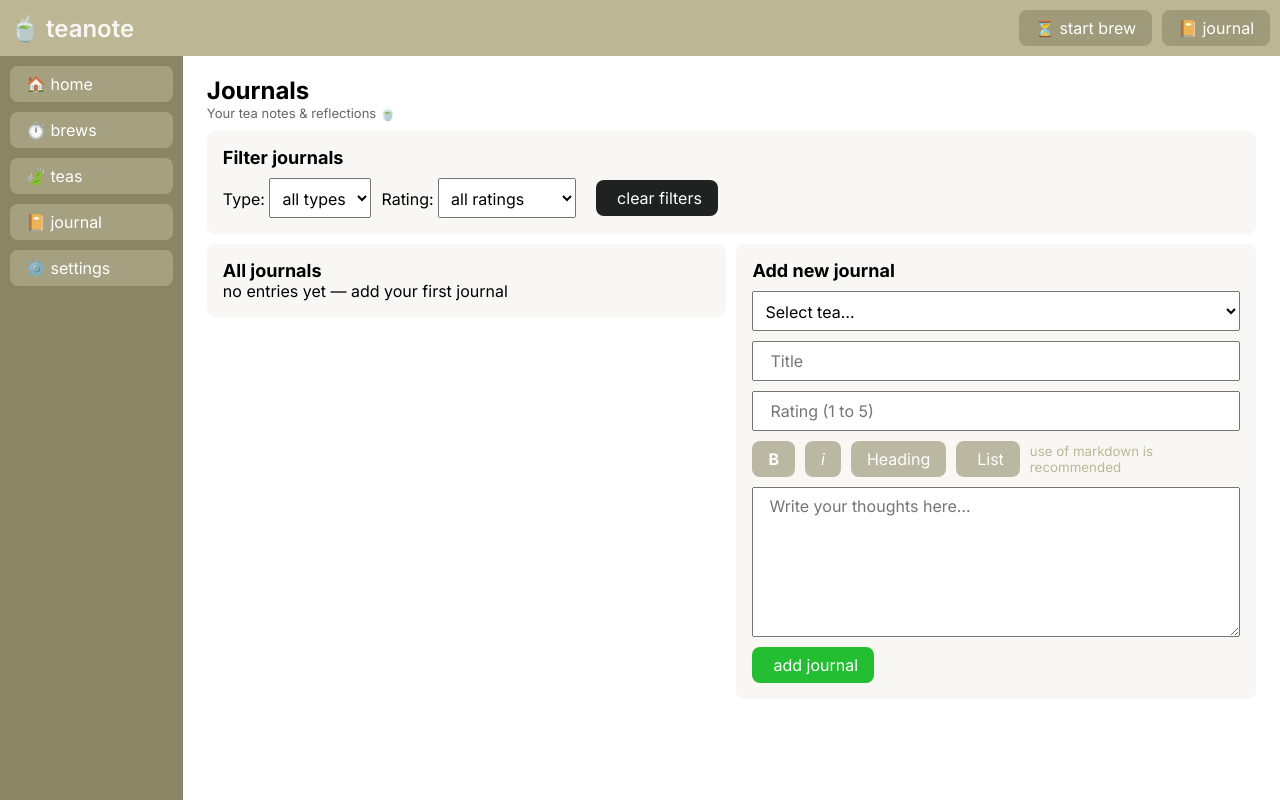
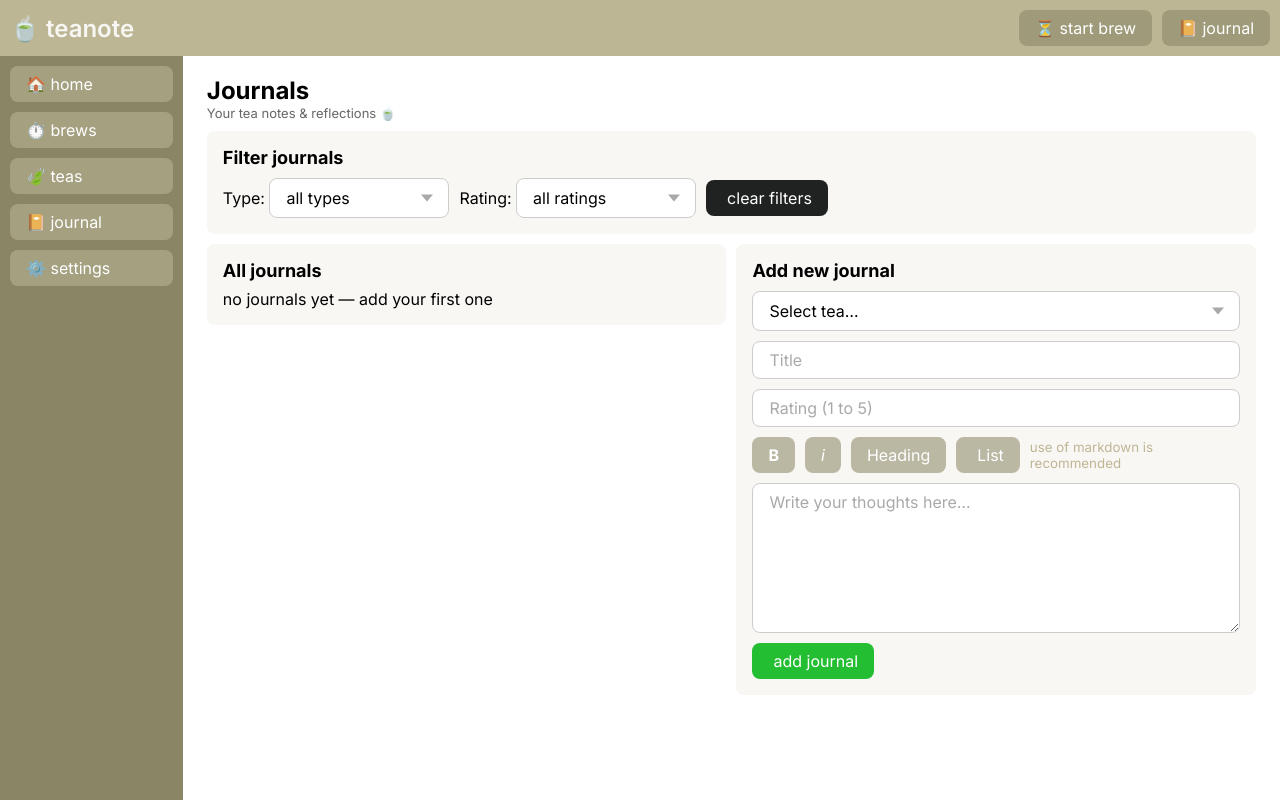
Before and after one commit to danielradosa/teanote, a React (Vite) app in the folder client/: page /journal in a window 1280 px wide. Built offline with nearby package versions, Linux system fonts and the light colour scheme; some icons are missing.

Commit message:
chore: select styled, filters for tea profiles added

```diff
--- a/client/src/pages/JournalPage.tsx
+++ b/client/src/pages/JournalPage.tsx
@@ -49,6 +49,7 @@ function JournalPage() {
                 <p className="subtitle">Your tea notes & reflections 🍵</p>
             </header>
             <div className="journal-content">
+                {/* Journal Filters */}
                 <section className="journal-filters" style={{ flex: '1 1 100%' }}>
                     <h2>Filter journals</h2>
                     <div className='filter-wrap'>
@@ -61,6 +62,7 @@ function JournalPage() {
                                     <option value={type} key={type}>{type}</option>
                                 )}
                             </select>
+                            <span className='arr-down'></span>
                         </label>
                         {/* Rating dropdown */}
                         <label>
@@ -74,9 +76,10 @@ function JournalPage() {
                                     <option value={r} key={r}>{'⭐'.repeat(r)}</option>
                                 )}
                             </select>
+                            <span className='arr-down'></span>
                         </label>
                         {/* Optional Clear button */}
-                        <button className="btn btn-dark" style={{ marginLeft: 10 }} onClick={() => { setTypeFilter(''); setRatingFilter(''); }}>
+                        <button className="btn btn-dark" onClick={() => { setTypeFilter(''); setRatingFilter(''); }}>
                             <i className="bxr bx-eraser" /> clear filters
                         </button>
                     </div>
@@ -151,7 +154,7 @@ function JournalPage() {
                             })}
                         </ul>
                     ) : (
-                        <p>no entries yet — add your first journal</p>
+                        <p style={{ marginTop: 8 }}>no journals yet — add your first one</p>
                     )}
                 </section>
 
@@ -159,16 +162,21 @@ function JournalPage() {
                 <section className="new-journal">
                     <h2>Add new journal</h2>
                     <div className="journal-form">
+                        <div style={{ position: "relative", width: '100%' }}>
                             <select
+                                id="tea-select"
                                 required
                                 value={form.teaId}
                                 onChange={e => setForm({ ...form, teaId: e.target.value })}
+                                style={{ width: "100%", minWidth: 120 }}
                             >
                                 <option value="">Select tea…</option>
                                 {teas.map(tea => (
                                     <option key={tea.id} value={tea.id}>{tea.name}</option>
                                 ))}
                             </select>
+                            <span className="arr-down"></span>
+                        </div>
                         <input type="text" placeholder="Title" value={form.title} onChange={e => setForm({ ...form, title: e.target.value })} />
                         <input
                             type="number"
--- a/client/src/pages/TeaProfilesPage.tsx
+++ b/client/src/pages/TeaProfilesPage.tsx
@@ -24,6 +24,7 @@ function TeaProfilesPage() {
     const [editingTea, setEditingTea] = useState<Tea | null>(null)
     const [showMoreFields, setShowMoreFields] = useState(false)
     const [openDetailsId, setOpenDetailsId] = useState<string | null>(null)
+    const [typeFilter, setTypeFilter] = useState<string>('');
 
     const textareaRef = useRef<HTMLTextAreaElement>(null)
     const editTextareaRef = useRef<HTMLTextAreaElement>(null)
@@ -43,6 +44,9 @@ function TeaProfilesPage() {
     const toggleDetails = (id: string) => {
         setOpenDetailsId(prev => (prev === id ? null : id))
     }
+    const filteredTeas = teas.filter(tea =>
+        !typeFilter || tea.type === typeFilter
+    );
 
     return (
         <section className="page-wrap tea-page">
@@ -51,17 +55,53 @@ function TeaProfilesPage() {
                 <p className="subtitle">All your tea profiles 🍵</p>
             </header>
             <div className="tea-content">
+                {/* Tea filters */}
+                <section className="tea-filters" style={{ flex: '1 1 100%' }}>
+                    <h2>Filter teas</h2>
+                    <div className='filter-wrap'>
+                        {/* Tea type dropdown */}
+                        <label>
+                            Type:&nbsp;
+                            <select value={typeFilter} onChange={e => setTypeFilter(e.target.value)}>
+                                <option value="">all types</option>
+                                {[...new Set(teas.map(t => t.type))].map(type =>
+                                    <option value={type} key={type}>{type}</option>
+                                )}
+                            </select>
+                            <span className='arr-down'></span>
+                        </label>
+                        {/* Optional Clear button */}
+                        <button className="btn btn-dark" onClick={() => { setTypeFilter(''); }}>
+                            <i className="bxr bx-eraser" /> clear filters
+                        </button>
+                    </div>
+                </section>
                 {/* Tea List */}
                 <section className="tea-table">
                     <h2>All teas</h2>
                     {teas.length > 0 ? (
                         <ul className="tea-list">
-                            {teas.map((tea) => (
+                            {filteredTeas.map((tea) => (
                                 <li key={tea.id} className="tea-item">
                                     <div className={`tea-details ${openDetailsId === tea.id ? 'details-open' : ''}`}>
                                         <span>
-                                            <strong>{tea.name}</strong> {tea.year} ({tea.type})
+                                            <strong>{tea.name}</strong> {tea.year}
                                             {tea.origin && <span> — {tea.origin}</span>}
+                                            <span
+                                                className={`tea-tag tea-tag-${tea.type}`}
+                                                style={{
+                                                    marginLeft: 8,
+                                                    padding: '2px 8px',
+                                                    borderRadius: 8,
+                                                    background: '#f6f6f6',
+                                                    fontSize: '13px',
+                                                    color: '#458253',
+                                                    textTransform: 'capitalize',
+                                                    display: 'inline-block'
+                                                }}
+                                            >
+                                                {tea.type}
+                                            </span>
                                         </span>
                                         {openDetailsId === tea.id && (
                                             <div className="tea-extra">
@@ -95,7 +135,7 @@ function TeaProfilesPage() {
                             ))}
                         </ul>
                     ) : (
-                        <p>no teas yet — add your first one!</p>
+                        <p style={{ marginTop: 8 }}>no teas yet — add your first one</p>
                     )}
                 </section>
 
@@ -104,6 +144,7 @@ function TeaProfilesPage() {
                     <h2>Add new tea</h2>
                     <div className="tea-form">
                         <input type="text" placeholder="Name" value={form.name} onChange={e => setForm({ ...form, name: e.target.value })} />
+                        <div style={{ position: "relative", width: '100%' }}>
                             <select value={form.type} onChange={e => setForm({ ...form, type: e.target.value as Tea['type'] })}>
                                 <option value="green">green</option>
                                 <option value="oolong">oolong</option>
@@ -113,6 +154,8 @@ function TeaProfilesPage() {
                                 <option value="puerh">puerh</option>
                                 <option value="purple">purple</option>
                             </select>
+                            <span className="arr-down"></span>
+                        </div>
                         <input type="text" placeholder="Year" value={form.year} onChange={e => setForm({ ...form, year: e.target.value })} />
 
                         <RichToolbar value={form.notes || ''} setValue={v => setForm({ ...form, notes: v })} textareaRef={textareaRef} />
--- a/client/src/styles/utility.css
+++ b/client/src/styles/utility.css
@@ -1,6 +1,12 @@
 input,
 textarea {
     padding: 8px 16px;
+    border-radius: 8px;
+    background-color: #fff;
+    -webkit-appearance: none;
+    -moz-appearance: none;
+    appearance: none;
+    border: 1px solid #ccc;
 }
 
 textarea {
@@ -8,7 +14,35 @@ textarea {
 }
 
 select {
-    padding: 8px;
+    padding: 8px 16px;
+    border-radius: 8px;
+    background-color: #fff;
+    -webkit-appearance: none;
+    -moz-appearance: none;
+    appearance: none;
+    border: 1px solid #ccc;
+    min-width: 180px;
+}
+
+label {
+    position: relative;
+}
+
+.arr-down {
+    position: absolute;
+    top: 50%;
+    right: 16px;
+    width: 0;
+    height: 0;
+    pointer-events: none;
+    border-left: 6px solid transparent;
+    border-right: 6px solid transparent;
+    border-top: 7px solid #a9a9a9;
+    transform: translateY(-50%);
+}
+
+::placeholder {
+    color: #a9a9a9 !important;
 }
 
 small {
@@ -129,31 +163,35 @@ small {
 }
 
 .tea-tag-oolong {
-    background: #ffeccc !important;;
-    color: #7c5c2e !important;;
+    background: #ffeccc !important;
+    color: #7c5c2e !important;
 }
 
 .tea-tag-red {
-    background: #ffd6db !important;;
-    color: #a52d44 !important;;
+    background: #ffd6db !important;
+    color: #a52d44 !important;
 }
 
 .tea-tag-white {
-    background: #fff !important;;
-    color: #999 !important;;
+    background: #fff !important;
+    color: #999 !important;
 }
 
 .tea-tag-yellow {
-    background: #fffaa6 !important;;
-    color: #907e00 !important;;
+    background: #fffaa6 !important;
+    color: #907e00 !important;
 }
 
 .tea-tag-puerh {
-    background: #e7dbbd !important;;
-    color: #6b4b26 !important;;
+    background: #e7dbbd !important;
+    color: #6b4b26 !important;
 }
 
 .tea-tag-purple {
     background: #f1e4ff !important;
     color: #673988 !important;
 }
+
+.tea-tag {
+    vertical-align: bottom;
+}
```
Lines whose indentation alone changed are shown as unchanged.
